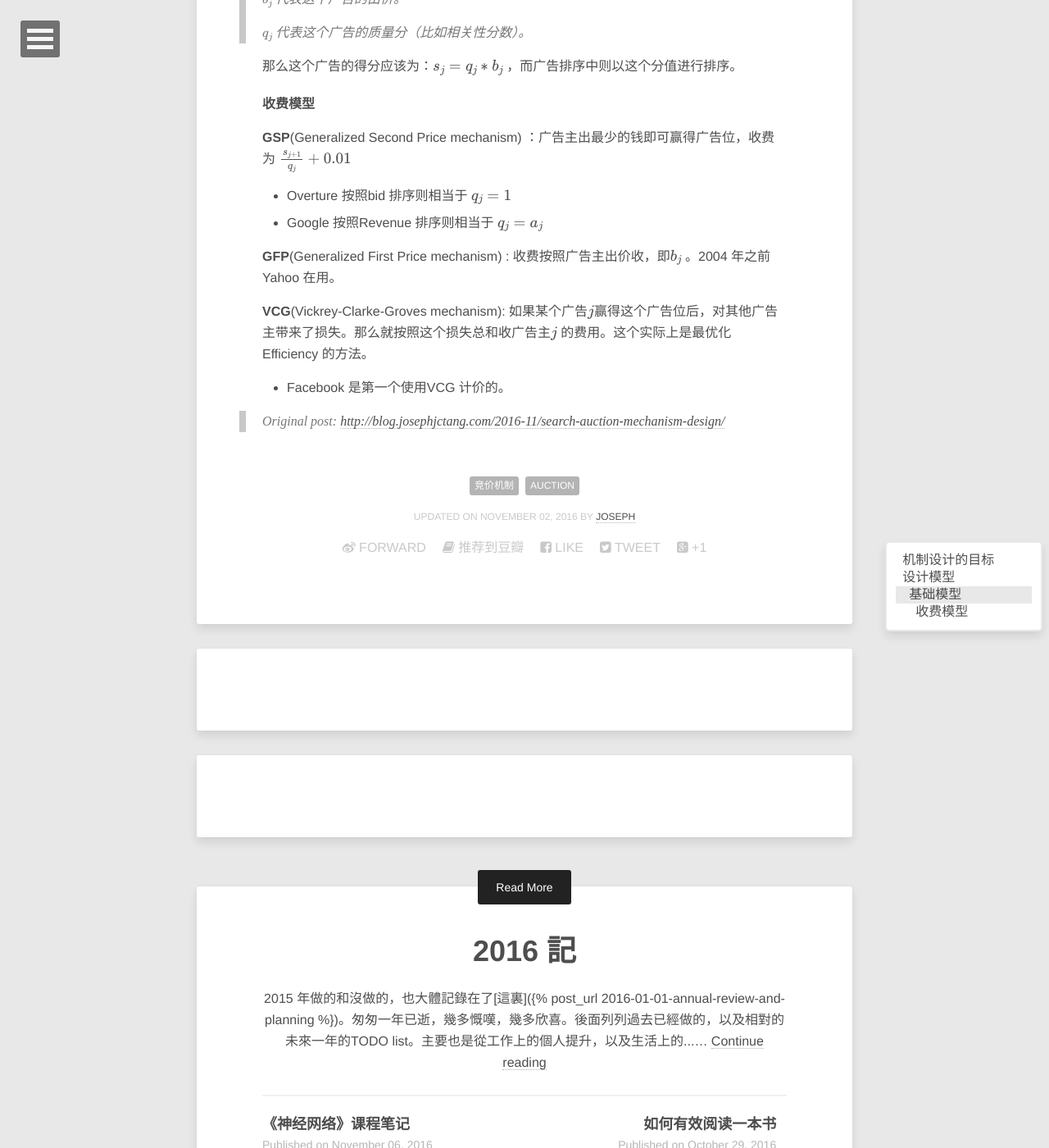
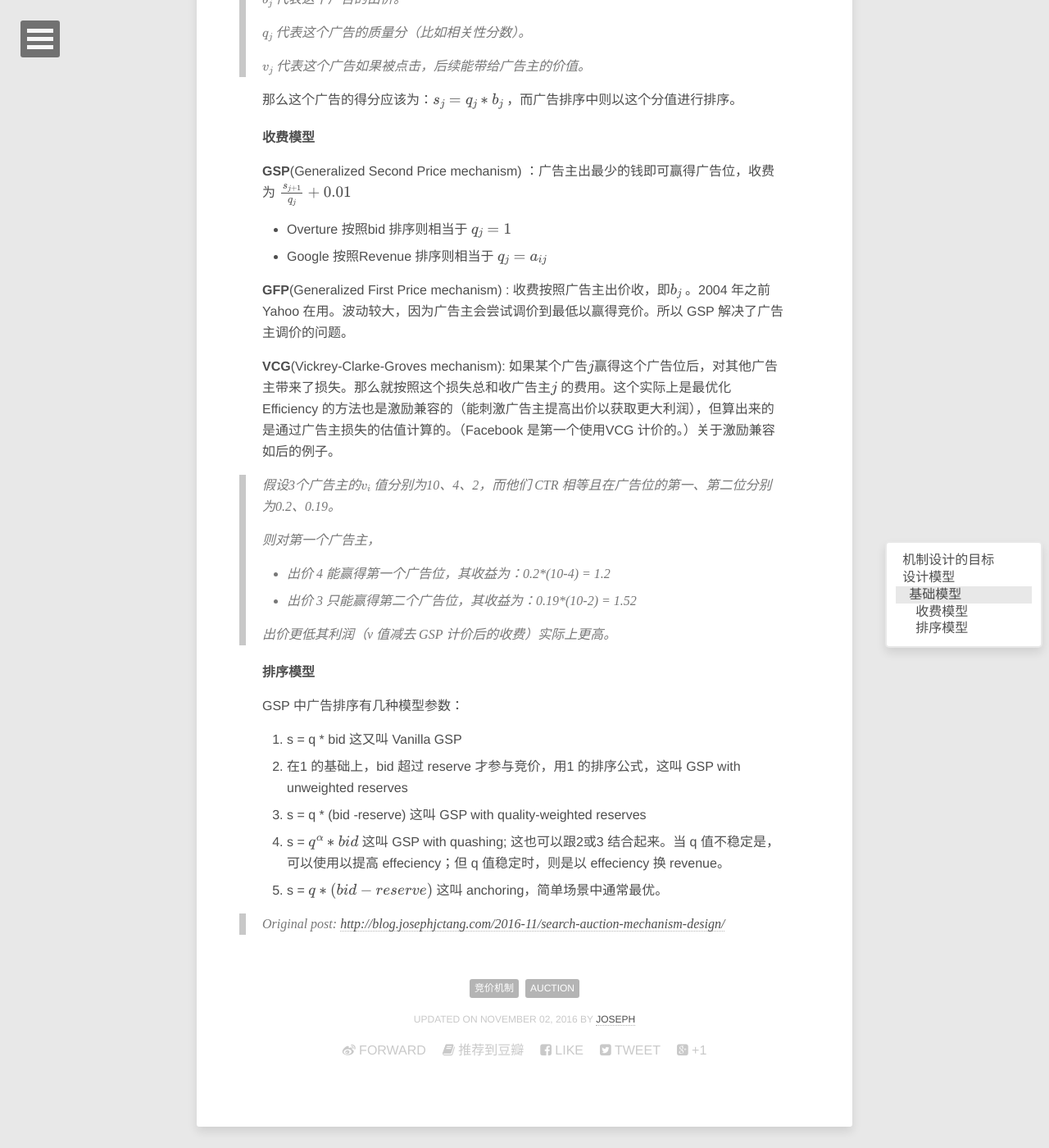
Before and after one commit to jinntrance/blog, a Jekyll site: the page built from CHINESE/_posts/2016-11-02-search-auction-mechanism-design.md, in a window 1280 px wide and 1400 px high, scrolled down 910 px. Shown: the whole window at 82% size. Built offline with Jekyll 4.4.1, drawn with Linux system fonts in a browser that asks for light colours; formulas are drawn with MathJax 3; comment, search, counter and statistics services are not loaded; some of the changed text lies outside the part shown.

Commit message:
add new notes to mechanism design

```diff
--- a/CHINESE/_posts/2016-11-02-search-auction-mechanism-design.md
+++ b/CHINESE/_posts/2016-11-02-search-auction-mechanism-design.md
@@ -37,11 +37,13 @@
 
 假设在单次搜索后的广告列表对某个广告位的Auction 中：
 
-> $a_{j}$  代表投排到第$j$  位的广告的CTR。
+> $a_{ij}$  代表投排到第$i$  位的广告j的CTR。
 >
 > $b_j$ 代表这个广告的出价。
 >
 > $q_j$ 代表这个广告的质量分（比如相关性分数）。
+>
+> $v_j$ 代表这个广告如果被点击，后续能带给广告主的价值。
 
 那么这个广告的得分应该为：$s_j = q_j * b_j$ ，而广告排序中则以这个分值进行排序。
 
@@ -50,10 +52,29 @@
 **GSP**(Generalized Second Price mechanism) ：广告主出最少的钱即可赢得广告位，收费为 $\frac{s_{j+1}}{q_j} + 0.01$
 
 - Overture 按照bid 排序则相当于 $q_j = 1$
-- Google 按照Revenue 排序则相当于 $q_j = a_j$
+- Google 按照Revenue 排序则相当于 $q_j = a_{ij}$
 
-**GFP**(Generalized First Price mechanism) : 收费按照广告主出价收，即$b_j$ 。2004 年之前Yahoo 在用。
+**GFP**(Generalized First Price mechanism) : 收费按照广告主出价收，即$b_j$ 。2004 年之前Yahoo 在用。波动较大，因为广告主会尝试调价到最低以赢得竞价。所以 GSP 解决了广告主调价的问题。
 
-**VCG**(Vickrey-Clarke-Groves mechanism): 如果某个广告$j$赢得这个广告位后，对其他广告主带来了损失。那么就按照这个损失总和收广告主$j$ 的费用。这个实际上是最优化Efficiency 的方法。
+**VCG**(Vickrey-Clarke-Groves mechanism): 如果某个广告$j$赢得这个广告位后，对其他广告主带来了损失。那么就按照这个损失总和收广告主$j$ 的费用。这个实际上是最优化Efficiency 的方法也是激励兼容的（能刺激广告主提高出价以获取更大利润），但算出来的是通过广告主损失的估值计算的。（Facebook 是第一个使用VCG 计价的。）关于激励兼容如后的例子。
 
-- Facebook 是第一个使用VCG 计价的。
+> 假设3个广告主的$v_i$ 值分别为10、4、2，而他们 CTR 相等且在广告位的第一、第二位分别为0.2、0.19。
+>
+> 则对第一个广告主，
+>
+> - 出价 4 能赢得第一个广告位，其收益为：*0.2\*(10-4) = 1.2*
+> - 出价 3 只能赢得第二个广告位，其收益为：*0.19\*(10-2) = 1.52*
+>
+> 出价更低其利润（v 值减去 GSP 计价后的收费）实际上更高。
+
+
+
+#### 排序模型
+
+GSP 中广告排序有几种模型参数：
+
+1. s = q * bid 这又叫 Vanilla GSP
+2. 在1 的基础上，bid 超过 reserve 才参与竞价，用1 的排序公式，这叫 GSP with unweighted reserves
+3. s = q * (bid -reserve) 这叫 GSP with quality-weighted reserves
+4. s = $q^\alpha * bid$ 这叫 GSP with quashing; 这也可以跟2或3 结合起来。当 q 值不稳定是，可以使用以提高 effeciency；但 q 值稳定时，则是以 effeciency 换 revenue。
+5. s = $q * (bid - reserve)$  这叫 anchoring，简单场景中通常最优。
```
